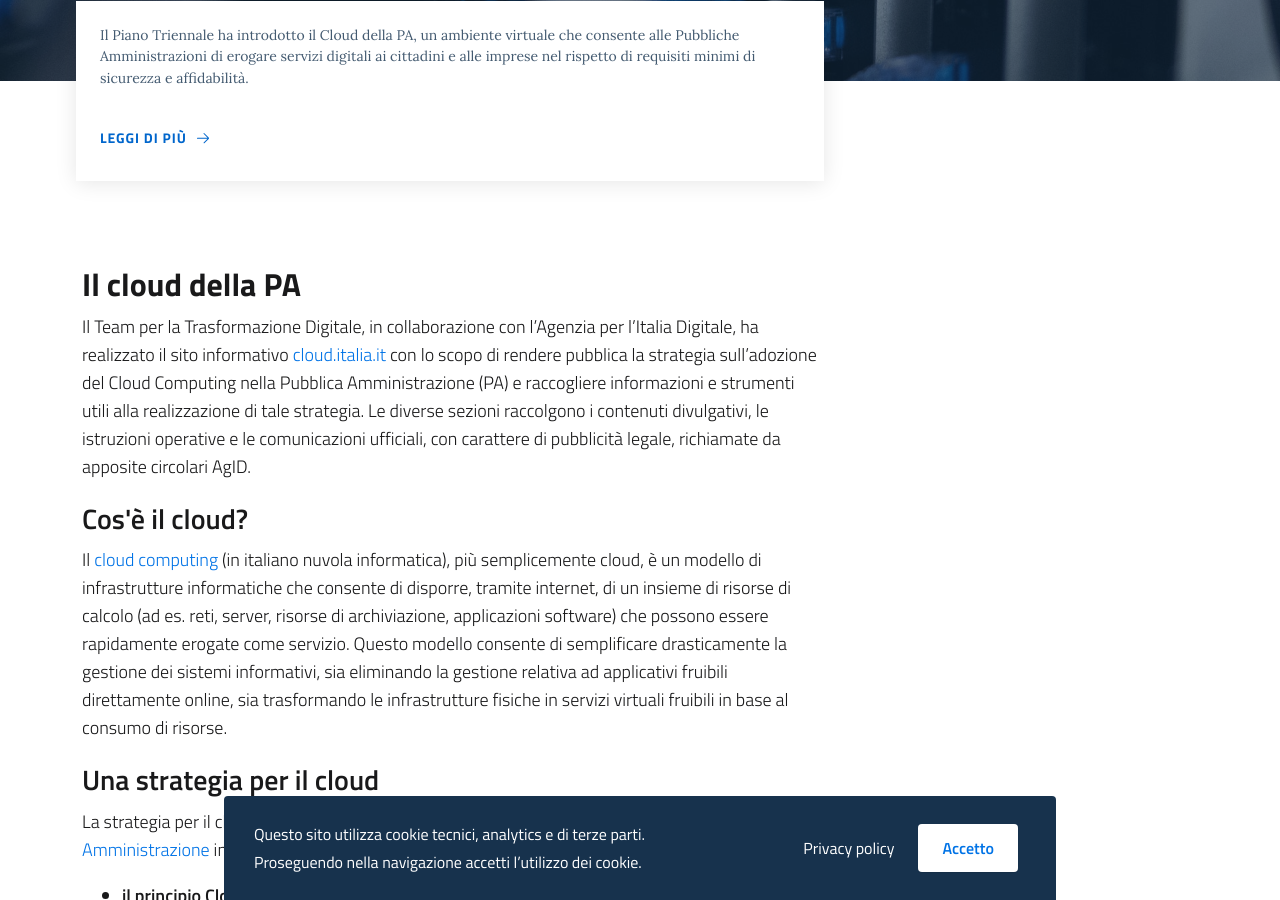
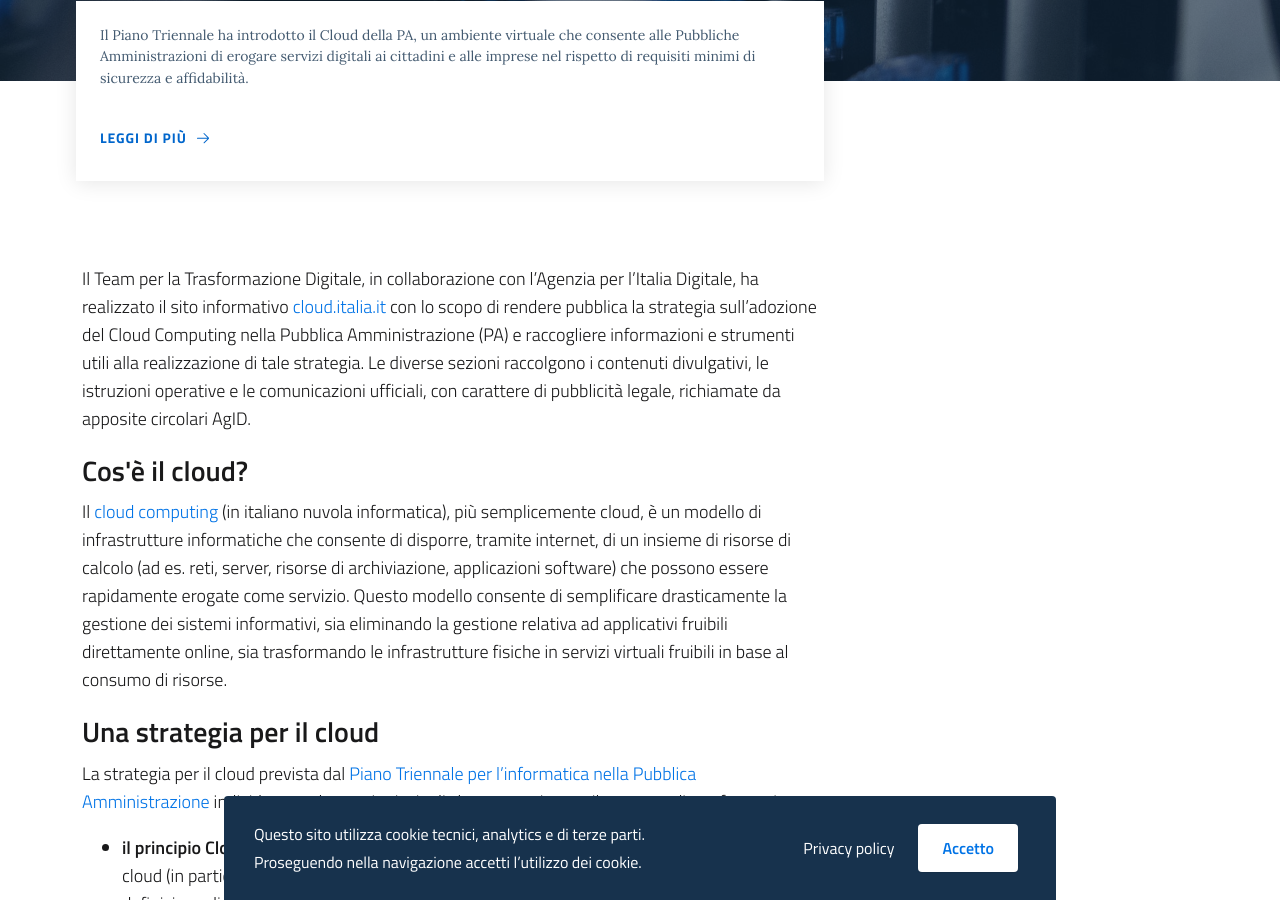
Before and after one commit to italia/cloud.italia.it, a Jekyll site: the page built from index.md, in a window 1280 px wide and 900 px high, scrolled down 812 px. Built offline with Jekyll 4.4.1, drawn with Linux system fonts in a browser that asks for light colours.

Commit message:
Update home-sections.html

```diff
--- a/_includes/home/home-sections.html
+++ b/_includes/home/home-sections.html
@@ -5,9 +5,10 @@
                 <article class="container my-4">
                     <div class="row">
                         <div class="col-12 col-lg-8">
-                            	<h3><a id="cloud-della-pa">Il cloud della PA</a></h3>
+
 
 				<p markdown="1">
+					<a id="cloud-della-pa"></a>
                                 Il Team per la Trasformazione Digitale, in collaborazione con l'Agenzia per l'Italia
                                 Digitale, ha realizzato il sito informativo <a href="https://cloud.italia.it">cloud.italia.it</a> con lo scopo di rendere
                                 pubblica la strategia sull’adozione del Cloud Computing nella Pubblica Amministrazione
```
